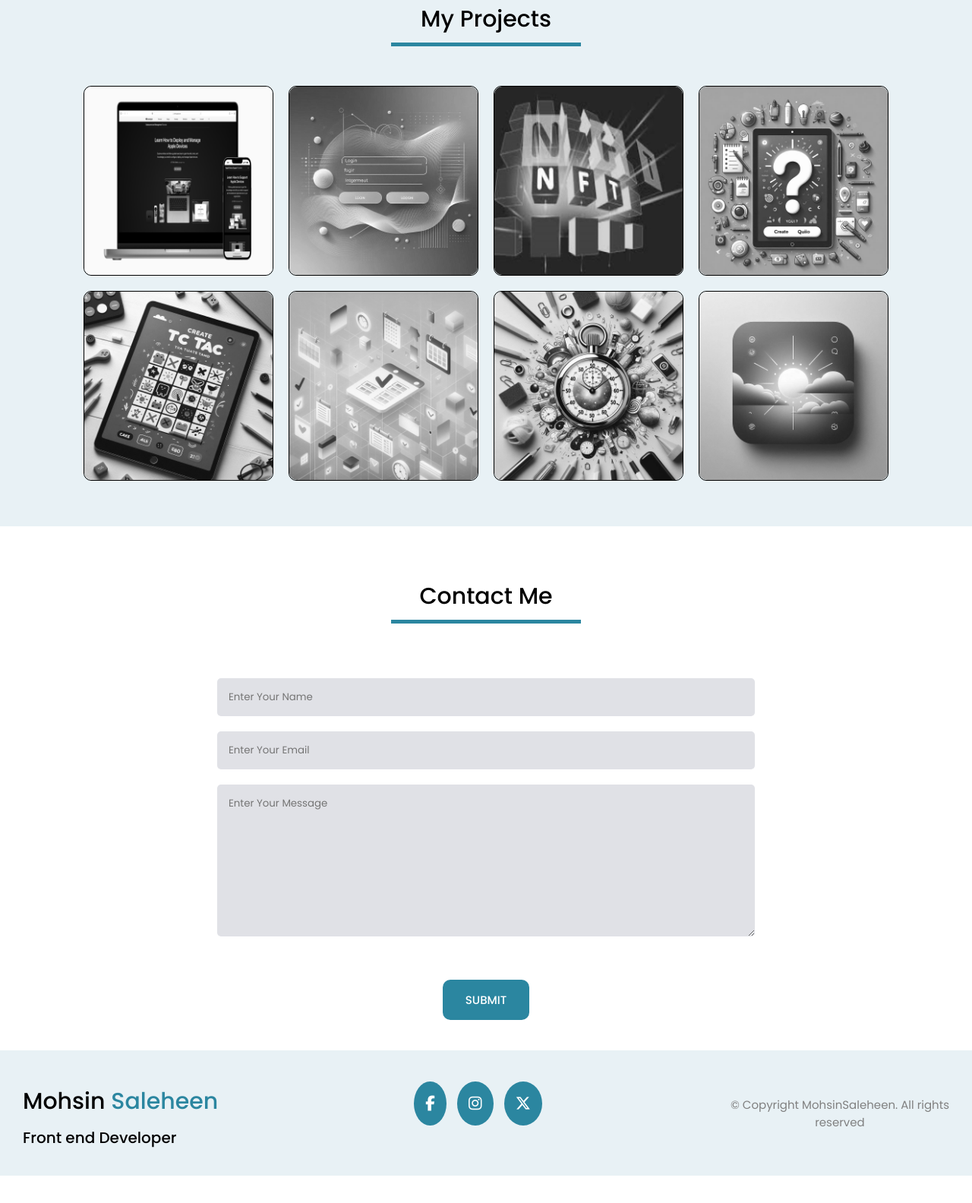
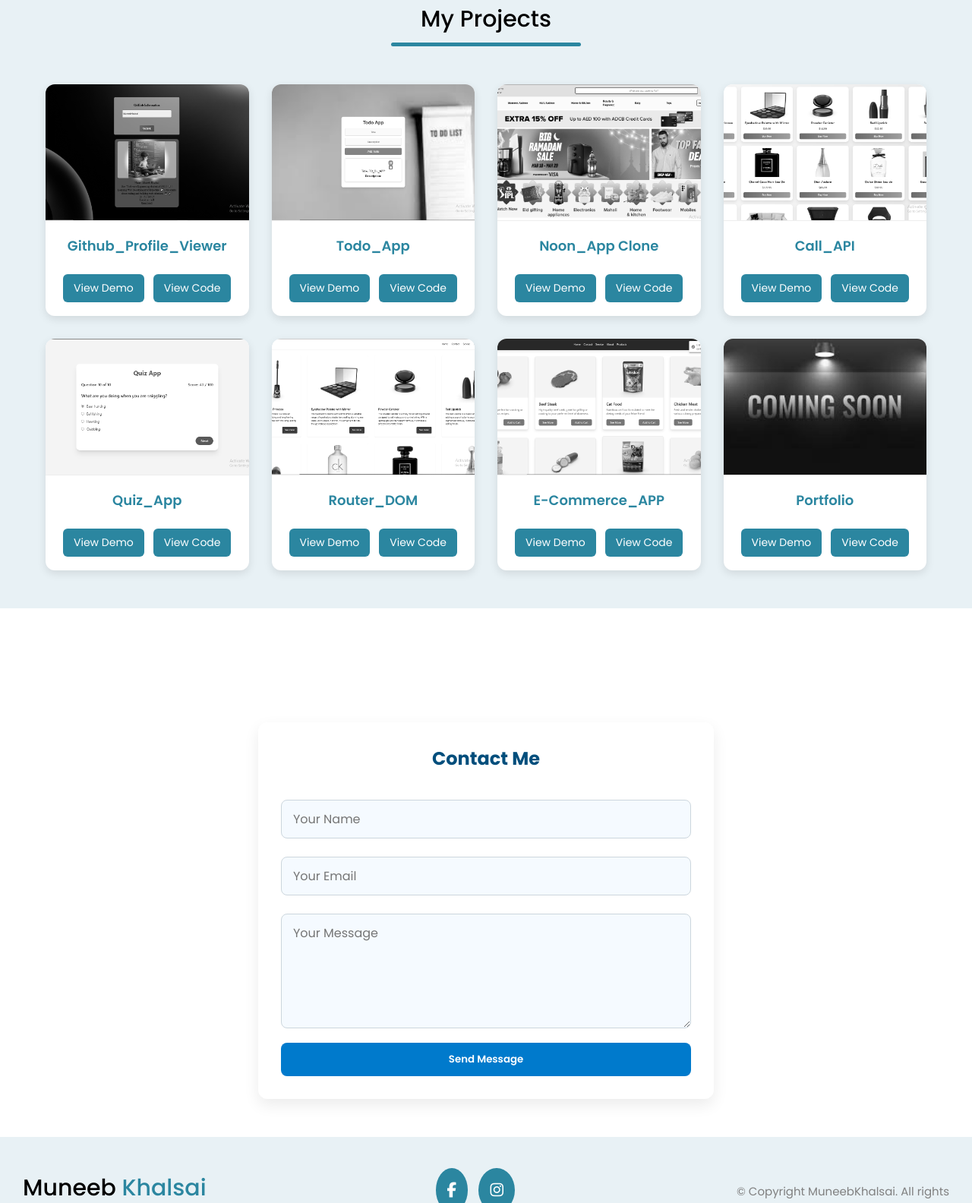
Before and after one commit to MuneebKhalsai/Portfolio_JS, a plain HTML site: page index.html in a window 1280 px wide. Shown: the part 2018-3602 px from the top of the page at 76% size. Before the commit the page ends 3566 px from the top, so only its background shows below. Drawn offline with nearby package versions, Linux system fonts and the light colour scheme.

Commit message:
Projects_Added

```diff
--- a/index.html
+++ b/index.html
@@ -150,7 +150,7 @@
             </div>
             <div>
               <li class="group-skill"><span>Tailwind CSS</span></li>
-              <li class="group-skill"><span>JQuery</span></li>
+              <li class="group-skill"><span>React</span></li>
               <li class="group-skill"><span>GitHub</span></li>
               <li class="group-skill"><span>Firebase</span></li>
             </div>
@@ -204,7 +204,7 @@
       <!-- ========================================================
     -------------------------Project Section Start-----------------
     ======================================================== -->
-      <section class="project" id="project">
+      <!-- <section class="project" id="project">
         <p>My Projects</p>
         <div class="project-container">
           <div class="project-card">
@@ -345,11 +345,108 @@
             </div>
           </div>
         </div>
-      </section>
+      </section> -->
+
+
+
+<section class="project" id="project">
+  <p>My Projects</p>
+  <div class="project-container">
+
+    <div class="project-card">
+      <img src="images/Projects/Github_Finder.png" class="projects-image" alt="" />
+      <h3 class="project-title">Github_Profile_Viewer</h3>
+      <div class="project-buttons">
+        <a href="https://www.linkedin.com/posts/muneeb-khalsai-a195a9289_javascript-begginer-learning-activity-7303129501448691714-vDe5?utm_source=social_share_video_v2&utm_medium=android_app&rcm=ACoAAEYIeHUBfkGhj_zYFjPNuuJLt3EJ32Y9b4o&utm_campaign=whatsapp " target="_blank" class="button">View Demo</a>
+        <a href="https://github.com/MuneebKhalsai/Github-Api" target="_blank" class="button">View Code</a>
+      </div>
+    </div>
+
+        <div class="project-card">
+      <img src="images/Projects/Todo_APP.png" class="projects-image" alt="" />
+      <h3 class="project-title">Todo_App</h3>
+      <div class="project-buttons">
+        <a href="https://www.linkedin.com/posts/muneeb-khalsai-a195a9289_beginner-webdevelopment-react-activity-7306434762968055808-nEv_?utm_source=social_share_video_v2&utm_medium=android_app&rcm=ACoAAEYIeHUBfkGhj_zYFjPNuuJLt3EJ32Y9b4o&utm_campaign=whatsapp " target="_blank" class="button">View Demo</a>
+        <a href="https://github.com/MuneebKhalsai/Todo_App" target="_blank" class="button">View Code</a>
+      </div>
+    </div>
+
+        <div class="project-card">
+      <img src="images/Projects/Noon_App.png" class="projects-image" alt="" />
+      <h3 class="project-title">Noon_App Clone</h3>
+      <div class="project-buttons">
+        <a href="https://www.linkedin.com/posts/muneeb-khalsai-a195a9289_ui-webdevelopment-beginner-activity-7309481183703171072-9Iwh?utm_source=social_share_video_v2&utm_medium=android_app&rcm=ACoAAEYIeHUBfkGhj_zYFjPNuuJLt3EJ32Y9b4o&utm_campaign=whatsapp " target="_blank" class="button">View Demo</a>
+        <a href="https://github.com/MuneebKhalsai/Noon_App" target="_blank" class="button">View Code</a>
+      </div>
+    </div>
+
+        <div class="project-card">
+      <img src="images/Projects/Call_API.png" class="projects-image" alt="" />
+      <h3 class="project-title">Call_API</h3>
+      <div class="project-buttons">
+        <a href="https://www.linkedin.com/posts/muneeb-khalsai-a195a9289_react-webdevelopment-useapi-activity-7319696642729807872-w0-u?utm_source=social_share_video_v2&utm_medium=android_app&rcm=ACoAAEYIeHUBfkGhj_zYFjPNuuJLt3EJ32Y9b4o&utm_campaign=whatsapp " target="_blank" class="button">View Demo</a>
+        <a href="https://github.com/MuneebKhalsai/Olx_Card" target="_blank" class="button">View Code</a>
+      </div>
+    </div>
+
+        <div class="project-card">
+      <img src="images/Projects/Quiz_App.png" class="projects-image" alt="" />
+      <h3 class="project-title">Quiz_App</h3>
+      <div class="project-buttons">
+        <a href="https://www.linkedin.com/posts/muneeb-khalsai-a195a9289_react-learning-quizapp-activity-7319694824754872320-Pj_n?utm_source=social_share_send&utm_medium=android_app&rcm=ACoAAEYIeHUBfkGhj_zYFjPNuuJLt3EJ32Y9b4o&utm_campaign=whatsapp " target="_blank" class="button">View Demo</a>
+        <a href="https://github.com/MuneebKhalsai/Quiz_App" target="_blank" class="button">View Code</a>
+      </div>
+    </div>
+
+    <div class="project-card">
+      <img src="images/Projects/Router_DOM.png" class="projects-image" alt="" />
+      <h3 class="project-title">Router_DOM</h3>
+      <div class="project-buttons">
+        <a href="https://www.linkedin.com/posts/muneeb-khalsai-a195a9289_react-webdevelopment-useapi-activity-7319696642729807872-w0-u?utm_source=social_share_video_v2&utm_medium=android_app&rcm=ACoAAEYIeHUBfkGhj_zYFjPNuuJLt3EJ32Y9b4o&utm_campaign=whatsapp " target="_blank" class="button">View Demo</a>
+        <a href="https://dynamicrout.vercel.app/Products" target="_blank" class="button">View Code</a>
+      </div>
+    </div>
+
+    <div class="project-card">
+      <img src="images/Projects/E-Commerce_App.png" class="projects-image" alt="" />
+      <h3 class="project-title">E-Commerce_APP</h3>
+      <div class="project-buttons">
+        <a href="https://www.linkedin.com/posts/muneeb-khalsai-a195a9289_react-learning-webdevelopment-activity-7319695500872454145-yAK9?utm_source=social_share_send&utm_medium=android_app&rcm=ACoAAEYIeHUBfkGhj_zYFjPNuuJLt3EJ32Y9b4o&utm_campaign=whatsapp " target="_blank" class="button">View Demo</a>
+        <a href="https://github.com/MuneebKhalsai/E_commerce_App" target="_blank" class="button">View Code</a>
+      </div>
+    </div>
+
+    <div class="project-card">
+      <img src="images/Projects/Coming_Soon.jpeg" class="projects-image" alt="" />
+      <h3 class="project-title">Portfolio</h3>
+      <div class="project-buttons">
+        <a href="" target="_blank" class="button">View Demo</a>
+        <a href="" target="_blank" class="button">View Code</a>
+      </div>
+    </div>
+
+    <!-- Add more project cards below as needed -->
+
+  </div>
+</section>
+
+
+
+
+
+
+
+
+
+
+
+
+
+
       <!-- ========================================================
     -------------------------Contact Section Start-----------------
     ======================================================== -->
-      <section class="contact" id="contact">
+      <!-- <section class="contact" id="contact">
         <p>Contact Me</p>
         <form name="contact-form" method="post" action="" class="contact-form">
             <input  type="text" placeholder="Enter Your Name" class="input-fields" name="username" required/>
@@ -358,7 +455,19 @@
             ><br />
             <input class="submitbtn" type="submit" value="submit" />
         </form>
-      </section>
+      </section> -->
+
+      <div class="contact-form-container">
+  <h2>Contact Me</h2>
+  <form name="contact-form">
+    <input type="text" class="input-fields" name="name" placeholder="Your Name" required />
+    <input type="email" class="input-fields" name="email" placeholder="Your Email" required />
+    <textarea class="textarea-field" name="message" placeholder="Your Message" rows="5" required></textarea>
+    <button type="submit" class="submit-btn">Send Message</button>
+  </form>
+</div>
+
+
     </main>
     <!-- ========================================================
     -------------------------Footer Section----------------------
@@ -367,7 +476,7 @@
       <div class="footer-section">
         <div class="f-logo">
           <p>
-            Mohsin <span>Saleheen</span><br /><span class="f-title"
+            Muneeb <span>Khalsai</span><br /><span class="f-title"
               >Front end Developer</span
             >
           </p>
@@ -375,11 +484,10 @@
         <div class="f-icons">
           <a href=""><i class="fa-brands fa-facebook-f"></i></a>
           <a href=""><i class="fa-brands fa-instagram"></i></a>
-          <a href=""><i class="fa-brands fa-x-twitter"></i></a>
         </div>
         <div class="f-copyright">
           <p>
-            © Copyright MohsinSaleheen. All rights <br />
+            © Copyright MuneebKhalsai. All rights <br />
             reserved
           </p>
         </div>
--- a/style.css
+++ b/style.css
@@ -427,153 +427,139 @@ margin-top: 10px;
   padding: 40px 50px;
   background-color: #e8f1f5;
 }
+
 .project p {
   text-align: center;
   font-size: 30px;
   color: black;
   font-weight: 500;
 }
-.project p::after{
+
+.project p::after {
   content: "";
-    height: 5px;
-    width: 250px;
-    margin-left: auto;
-    margin-right: auto;
-    margin-bottom: 40px;
-    display: block;
-    transform: translateY(8px);
-    background-color: #2B86A0;
+  height: 5px;
+  width: 250px;
+  margin: 8px auto 40px;
+  display: block;
+  background-color: #2B86A0;
+  border-radius: 10px;
 }
+
 .project .project-container {
-  margin-top: 10px;
-  padding: 20px;
+  display: grid;
+  grid-template-columns: repeat(auto-fit, minmax(250px, 1fr));
+  gap: 30px;
+  padding: 10px;
+}
+
+.project-container .project-card {
+  background-color: #fff;
+  border-radius: 12px;
+  overflow: hidden;
+  box-shadow: 0 4px 12px rgba(0, 0, 0, 0.1);
+  transition: transform 0.3s ease, box-shadow 0.3s ease;
+}
+
+.project-card:hover {
+  transform: translateY(-6px);
+  box-shadow: 0 8px 20px rgba(0, 0, 0, 0.15);
+}
+
+.project-card .projects-image {
+  width: 100%;
+  height: 180px;
+  object-fit: cover;
+  border-bottom: 1px solid #eee;
+  filter: grayscale(100%);
+  transition: filter 0.4s ease;
+}
+
+.project-card:hover .projects-image {
+  filter: grayscale(0%);
+}
+
+.project-title {
+  font-size: 18px;
+  font-weight: 600;
+  margin: 12px 0;
+  color: #2b86a0;
+  text-align: center;
+}
+
+.project-buttons {
   display: flex;
   justify-content: center;
-  flex-wrap: wrap;
-  gap: 20px;
+  gap: 12px;
+  padding: 12px 10px 18px;
 }
-.project-container .project-card {
-  width: 250px;
-  height: 250px;
-  border: 1px solid black;
-  position: relative;
-  border-radius: 10px;
+
+.project-buttons .button {
+  text-decoration: none;
+  background-color: #2b86a0;
+  color: white;
+  padding: 8px 14px;
+  border-radius: 6px;
+  font-size: 14px;
+  transition: background-color 0.3s ease;
 }
-.project-card .projects-image {
-  width: 100%;
-  height: 100%;
-  border-radius: 10px;
-  overflow-clip-margin: content-box;
-  filter: grayscale(100%);
+
+.project-buttons .button:hover {
+  background-color: #1c5d73;
 }
-.project-card .overlay {
-  position: absolute;
-  border-radius: 10px;
-  overflow: hidden;
-  display: flex;
-  justify-content: center;
-  align-items: center;
-  width: 100%;
-  left: 0;
-  right: 0;
-  bottom: 0;
-  height: 0;
-  text-align: center;
-  background: linear-gradient(#ffffff42, #00000075);
-  -webkit-backdrop-filter: blur(3px); /* Safari */
-  backdrop-filter: blur(3px); /* Standard */
-  -moz-backdrop-filter: blur(3px); /* Firefox */
-  -ms-backdrop-filter: blur(3px); /* Edge */
-  transition: 0.8s ease;
-}
-.project-card .overlay h4 {
-  display: block;
-  color: #fff;
-  font-size: 15px;
-  padding-top: 30px;
-}
-.project-card .overlay h3 {
-  display: block;
-  color: #fff;
-  font-size: 20px;
-}
-.project-card .overlay a {
-  text-decoration: none;
-  color: #fff;
-}
-.project-card:hover .overlay {
-  height: 100%;
-}
-.project-card:hover .projects-image{
-  filter: grayscale(0%);
-}
+
 /* ========================================================
 ----------------------Contact Styling----------------------
 ======================================================== */
-.contact {
+.contact-form-container {
+  max-width: 600px;
+  margin: 150px auto 50px auto;
+  padding: 30px;
+  background-color: #ffffff;
+  border-radius: 12px;
+  box-shadow: 0 8px 20px rgba(0, 0, 0, 0.08);
+}
+
+.contact-form-container h2 {
+  text-align: center;
+  margin-bottom: 25px;
+  color: #004e7c;
+}
+
+/* Input & Textarea Styles */
+.input-fields,
+.textarea-field {
   width: 100%;
-  padding: 40px 50px;
-  background-color: #fff;
-  display: flex;
-  justify-content: center;
-  flex-direction: column;
+  padding: 12px 15px;
+  margin: 12px 0;
+  border: 1px solid #ccd6dd;
+  border-radius: 8px;
+  background-color: #f5faff;
+  font-size: 1rem;
+  transition: border-color 0.3s ease;
 }
-.contact p {
-  padding: 30px 0px;
-  font-size: 30px;
-  text-align: center;
-  color:black ;
-  font-weight: 500;
+
+.input-fields:focus,
+.textarea-field:focus {
+  border-color: #007acc;
+  outline: none;
 }
-.contact p::after{
-  content: "";
-    height: 5px;
-    width: 250px;
-    margin-left: auto;
-    margin-right: auto;
-    margin-bottom: 40px;
-    display: block;
-    transform: translateY(8px);
-    background-color: #2B86A0;
+
+/* Submit Button */
+.submit-btn {
+  display: inline-block;
+  width: 100%;
+  padding: 12px;
+  background-color: #007acc;
+  color: white;
+  font-weight: 600;
+  border: none;
+  border-radius: 8px;
+  cursor: pointer;
+  transition: background-color 0.3s ease;
 }
-.contact-form {
-  text-align: center;
-}
-.contact-form .input-fields{
-  width: 60%;
-  margin: 10px 20px;
-  padding: 15px 15px;
-  border: none;
-  border-radius: 5px;
-  background-color: #e0e1e6;
-  color: black;
-}
-.contact-form .textarea-field{
-  width: 60%;
-  height: 200px;
-  margin: 10px 20px;
-  padding: 15px 15px;
-  border: none;
-  border-radius: 5px;
-  background-color: #e0e1e6;
-  color: black;
-}
-.contact-form .submitbtn {
-  background-color: #2B86A0;
-  border: none;
-  border-radius: 10px;
-  margin-top: 40px;
-  padding: 15px 30px;
-  text-decoration: none;
-  font-size: 15px;
-  color: #fff;
-  font-weight: 500;
-  cursor: pointer;
-  transition: all 0.2s ease-in;
-  text-transform: uppercase;
-}
-.contact-form .submitbtn:hover {
-  box-shadow: 0 4px 8px 0 #48b7d6, 0 6px 20px 0 #48b7d6;
+
+.submit-btn:hover {
+  background-color: #005c99;
 }
 /* ========================================================
 ----------------------Footer Styling-----------------------
```
Also changed, not shown: images/Projects/06.08.2025_07.29.02_REC.png (added), images/Projects/Call_API.png (added), images/Projects/Coming_Soon.jpeg (added), images/Projects/E-Commerce_App.png (added), images/Projects/Github_Finder.png (added), images/Projects/Noon_App.png (added), images/Projects/Quiz_App.png (added), images/Projects/Router_DOM.png (added), images/Projects/Todo_APP.png (added), images/img4.jpg (added).
